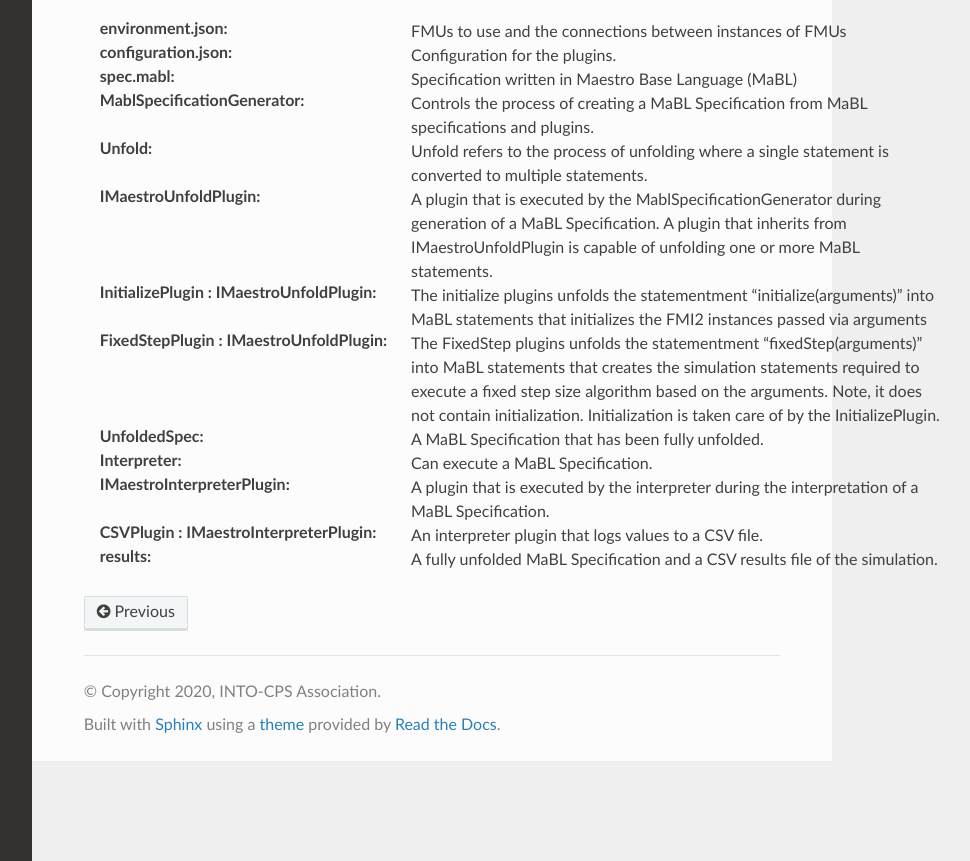
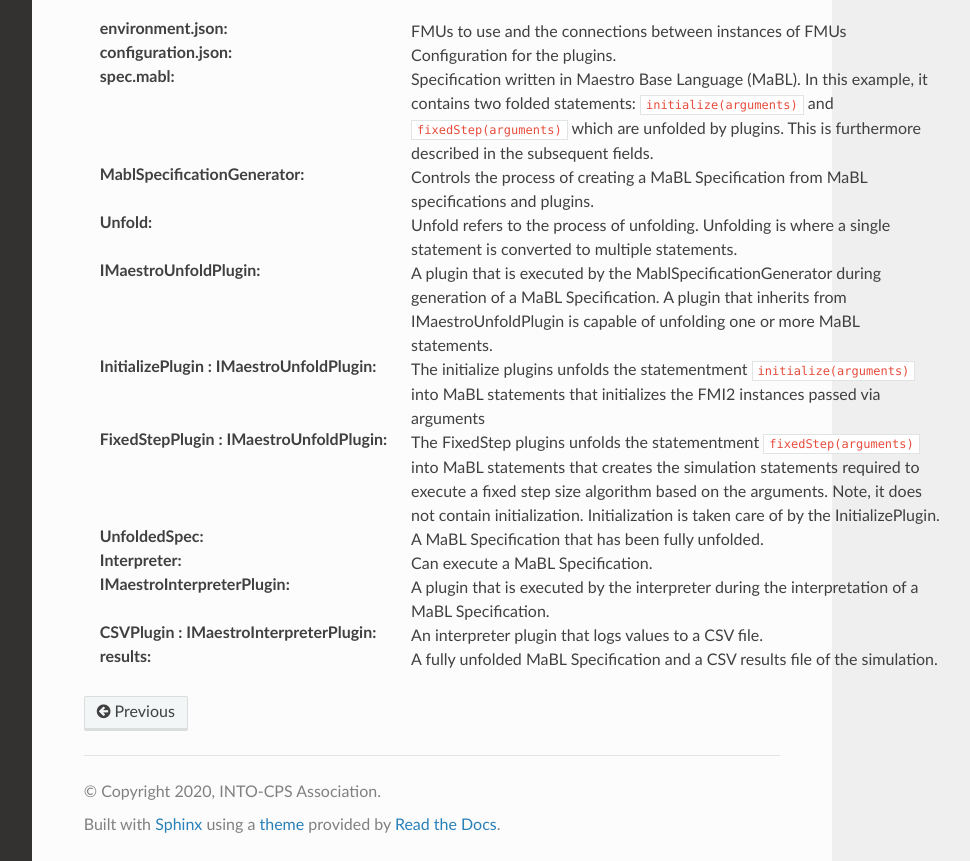
Before and after one commit to INTO-CPS-Association/maestro, a Sphinx documentation site: the page built from docs/overview.rst, in a window 1280 px wide and 1301 px high, cut to the strip 440-1301 px from the top of the window. Shown: the whole strip, without its empty margins (268-1238 px from the left). Built offline with Sphinx 7.4.7 and the Read the Docs theme 2.0.0, drawn with Linux system fonts in a browser that asks for light colours.

Commit message:
Updated overview

```diff
--- a/docs/overview.rst
+++ b/docs/overview.rst
@@ -31,13 +31,13 @@ The various elements in the example are briefly described afterwards and extende
 
 :environment.json: FMUs to use and the connections between instances of FMUs
 :configuration.json: Configuration for the plugins.
-:spec.mabl: Specification written in Maestro Base Language (MaBL)
+:spec.mabl: Specification written in Maestro Base Language (MaBL). In this example, it contains two folded statements: :code:`initialize(arguments)` and :code:`fixedStep(arguments)` which are unfolded by plugins. This is furthermore described in the subsequent fields.
 :MablSpecificationGenerator: Controls the process of creating a MaBL Specification from MaBL specifications and plugins.
-:Unfold: Unfold refers to the process of unfolding where a single statement is converted to multiple statements.
+:Unfold: Unfold refers to the process of unfolding. Unfolding is where a single statement is converted to multiple statements.
 :IMaestroUnfoldPlugin: A plugin that is executed by the MablSpecificationGenerator during generation of a MaBL Specification.
     A plugin that inherits from IMaestroUnfoldPlugin is capable of unfolding one or more MaBL statements.
-:InitializePlugin \: IMaestroUnfoldPlugin: The initialize plugins unfolds the statementment "initialize(arguments)" into MaBL statements that initializes the FMI2 instances passed via arguments
-:FixedStepPlugin \: IMaestroUnfoldPlugin: The FixedStep plugins unfolds the statementment "fixedStep(arguments)" into MaBL statements that creates the simulation statements required to execute a fixed step size algorithm based on the arguments. Note, it does not contain initialization. Initialization is taken care of by the InitializePlugin.
+:InitializePlugin \: IMaestroUnfoldPlugin: The initialize plugins unfolds the statementment :code:`initialize(arguments)` into MaBL statements that initializes the FMI2 instances passed via arguments
+:FixedStepPlugin \: IMaestroUnfoldPlugin: The FixedStep plugins unfolds the statementment :code:`fixedStep(arguments)` into MaBL statements that creates the simulation statements required to execute a fixed step size algorithm based on the arguments. Note, it does not contain initialization. Initialization is taken care of by the InitializePlugin.
 :UnfoldedSpec: A MaBL Specification that has been fully unfolded.
 :Interpreter: Can execute a MaBL Specification.
 :IMaestroInterpreterPlugin: A plugin that is executed by the interpreter during the interpretation of a MaBL Specification.
```
